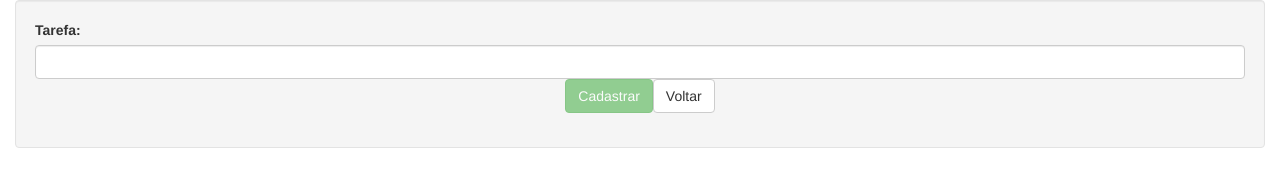
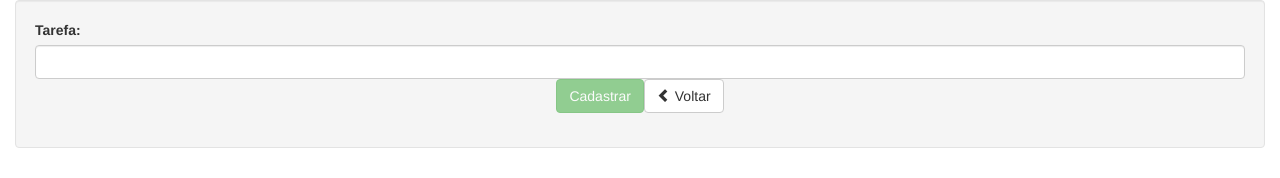
Before and after one commit to marcosbuganeme/gerenciador-tarefas-angular, an Angular app: page /tarefas/cadastrar in a window 1280 px wide. Shown: the part 122-300 px from the top of the page. Built offline with nearby package versions, Linux system fonts and the light colour scheme.

Commit message:
corrigindo icone no componente de cadastro

```diff
--- a/src/app/tarefas/cadastrar/cadastrar-tarefa.component.html
+++ b/src/app/tarefas/cadastrar/cadastrar-tarefa.component.html
@@ -29,7 +29,7 @@
         [disabled]="!formTarefa.form.valid">
 
       <a [routerLink]="['/tarefas']" class="btn btn-default">
-        <span class="glyphonicon glyphonicon-chevron-left" aria-hidden="true"></span>
+        <span class="glyphicon glyphicon-chevron-left" aria-hidden="true"></span>
         Voltar
       </a>
     </div>
```
Also changed, not shown: src/app/tarefas/cadastrar/cadastrar-tarefa.component.ts (+5 -5 lines).
